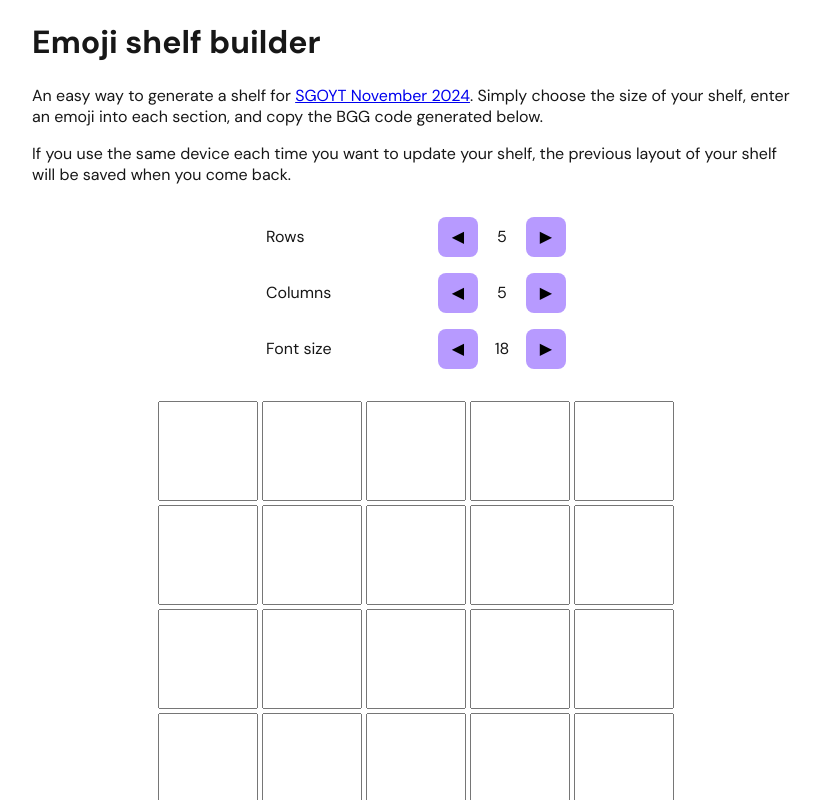
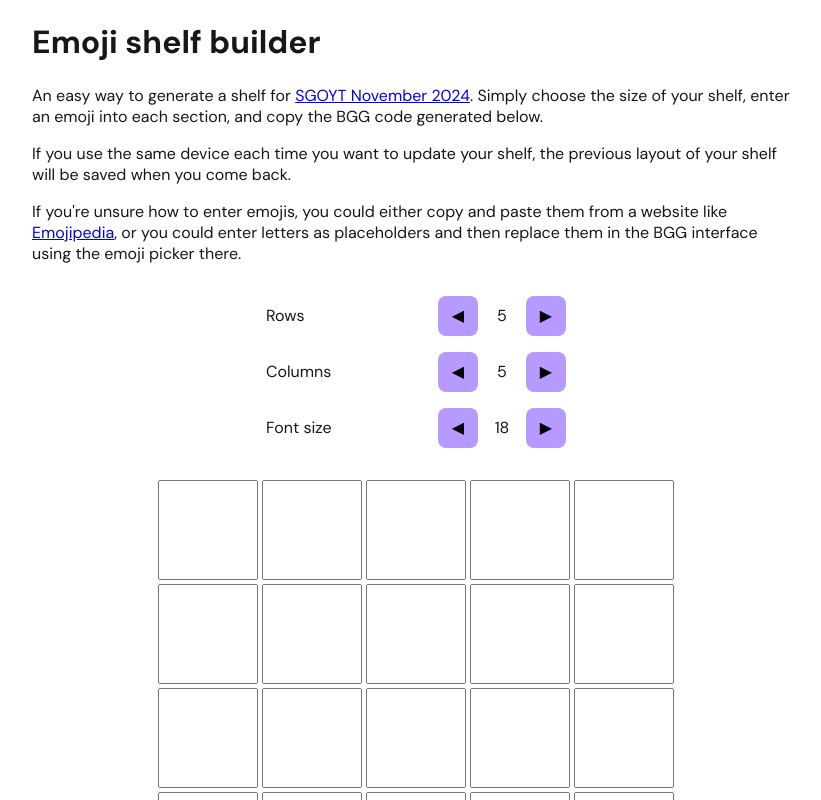
Before and after one commit to olivvybee/board-game-tools, a Next.js app: page /emoji-shelf in a window 1280 px wide. Shown: the top 800 px of the page, without its empty margins (224-1045 px from the left). Built offline with nearby package versions, Linux system fonts and the light colour scheme.

Commit message:
Add note about entering emojis

```diff
--- a/app/emoji-shelf/EmojiShelfBuilder.tsx
+++ b/app/emoji-shelf/EmojiShelfBuilder.tsx
@@ -68,26 +68,8 @@ export const EmojiShelfBuilder = () => {
     fontSize,
   });
 
-  console.log(shelf);
-
   return (
     <>
-      <h1>Emoji shelf builder</h1>
-
-      <p>
-        An easy way to generate a shelf for{' '}
-        <a href="https://boardgamegeek.com/geeklist/344710/solitaire-games-on-your-table-november-2024">
-          SGOYT November 2024
-        </a>
-        . Simply choose the size of your shelf, enter an emoji into each
-        section, and copy the BGG code generated below.
-      </p>
-
-      <p>
-        If you use the same device each time you want to update your shelf, the
-        previous layout of your shelf will be saved when you come back.
-      </p>
-
       <div className={styles.config}>
         <div className={styles.configItem}>
           Rows
--- a/app/emoji-shelf/page.tsx
+++ b/app/emoji-shelf/page.tsx
@@ -1,6 +1,33 @@
 import { EmojiShelfBuilder } from './EmojiShelfBuilder';
 
-const EmojiShelfPage = () => <EmojiShelfBuilder />;
+const EmojiShelfPage = () => (
+  <>
+    <h1>Emoji shelf builder</h1>
+
+    <p>
+      An easy way to generate a shelf for{' '}
+      <a href="https://boardgamegeek.com/geeklist/344710/solitaire-games-on-your-table-november-2024">
+        SGOYT November 2024
+      </a>
+      . Simply choose the size of your shelf, enter an emoji into each section,
+      and copy the BGG code generated below.
+    </p>
+
+    <p>
+      If you use the same device each time you want to update your shelf, the
+      previous layout of your shelf will be saved when you come back.
+    </p>
+
+    <p>
+      If you're unsure how to enter emojis, you could either copy and paste them
+      from a website like <a href="https://emojipedia.org">Emojipedia</a>, or
+      you could enter letters as placeholders and then replace them in the BGG
+      interface using the emoji picker there.
+    </p>
+
+    <EmojiShelfBuilder />
+  </>
+);
 
 export default EmojiShelfPage;
 
```
